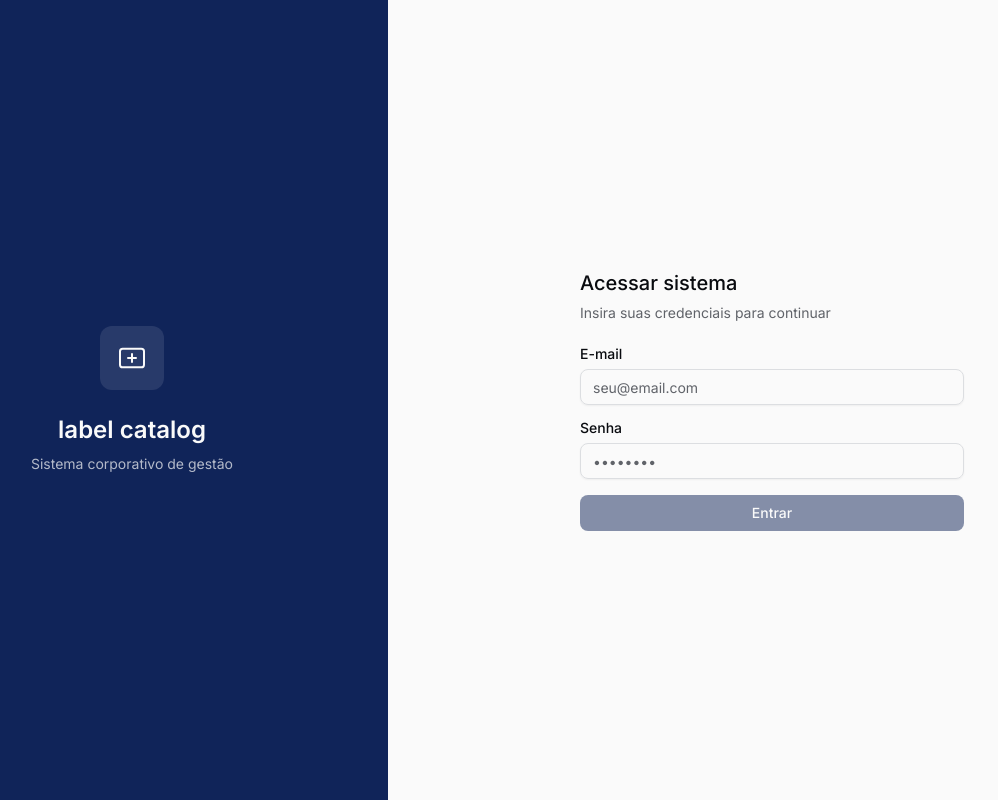
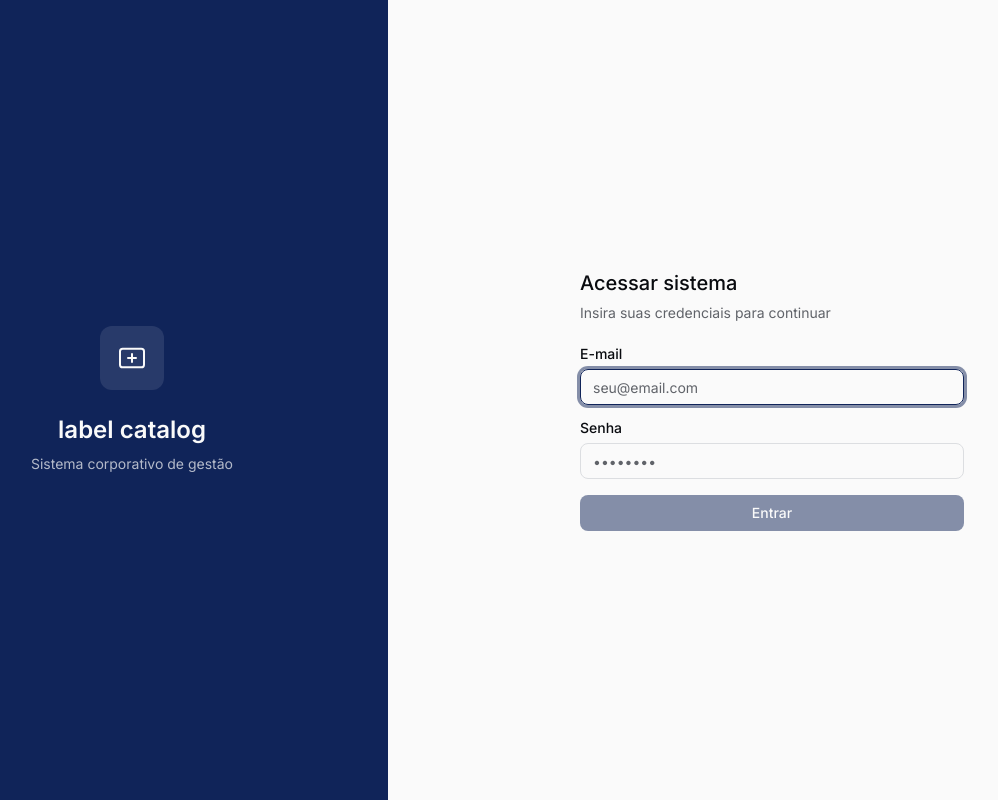
Before and after one commit to LeonardoSodre20/label-catalog-web, a React (Vite) app: page / in a window 1280 px wide. Shown: the whole page, without its empty margins (124-1122 px from the left). Built offline with nearby package versions, Linux system fonts and the light colour scheme.

Commit message:
fix: remove shadow-xs from button/input, add autoFocus and maxLength to login form

```diff
--- a/src/modules/auth/components/login-form.tsx
+++ b/src/modules/auth/components/login-form.tsx
@@ -27,6 +27,8 @@
             type='email'
             placeholder='seu@email.com'
             autoComplete='email'
+            autoFocus
+            maxLength={100}
             aria-invalid={!!errors.email}
             {...register('email')}
           />
@@ -44,6 +46,7 @@
             type='password'
             placeholder='••••••••'
             autoComplete='current-password'
+            maxLength={128}
             aria-invalid={!!errors.password}
             {...register('password')}
           />
--- a/src/shared/components/ui/button.tsx
+++ b/src/shared/components/ui/button.tsx
@@ -13,7 +13,7 @@
         destructive:
           'bg-destructive text-white hover:bg-destructive/90 focus-visible:ring-destructive/20 dark:bg-destructive/60 dark:focus-visible:ring-destructive/40',
         outline:
-          'border bg-background shadow-xs hover:bg-accent hover:text-accent-foreground dark:border-input dark:bg-input/30 dark:hover:bg-input/50',
+          'border bg-background hover:bg-accent hover:text-accent-foreground dark:border-input dark:bg-input/30 dark:hover:bg-input/50',
         secondary:
           'bg-secondary text-secondary-foreground hover:bg-secondary/80',
         ghost:
--- a/src/shared/components/ui/input.tsx
+++ b/src/shared/components/ui/input.tsx
@@ -8,7 +8,7 @@
       type={type}
       data-slot='input'
       className={cn(
-        'h-9 w-full min-w-0 rounded-md border border-input bg-transparent px-3 py-1 text-base shadow-xs transition-[color,box-shadow] outline-none selection:bg-primary selection:text-primary-foreground file:inline-flex file:h-7 file:border-0 file:bg-transparent file:text-sm file:font-medium file:text-foreground placeholder:text-muted-foreground disabled:pointer-events-none disabled:cursor-not-allowed disabled:opacity-50 md:text-sm dark:bg-input/30',
+        'h-9 w-full min-w-0 rounded-md border border-input bg-transparent px-3 py-1 text-base transition-[color,box-shadow] outline-none selection:bg-primary selection:text-primary-foreground file:inline-flex file:h-7 file:border-0 file:bg-transparent file:text-sm file:font-medium file:text-foreground placeholder:text-muted-foreground disabled:pointer-events-none disabled:cursor-not-allowed disabled:opacity-50 md:text-sm dark:bg-input/30',
         'focus-visible:border-ring focus-visible:ring-[3px] focus-visible:ring-ring/50',
         'aria-invalid:border-destructive aria-invalid:ring-destructive/20 dark:aria-invalid:ring-destructive/40',
         className,
```
